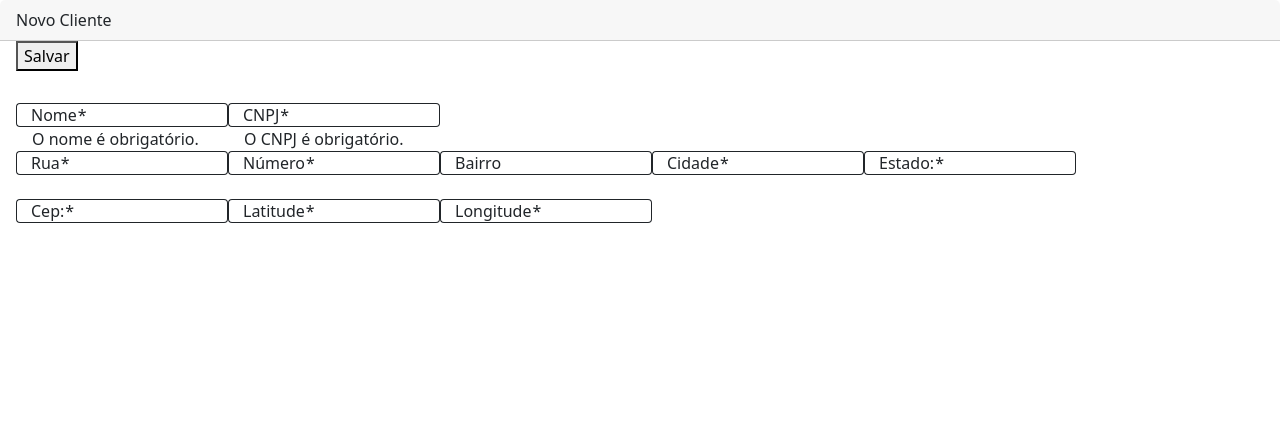
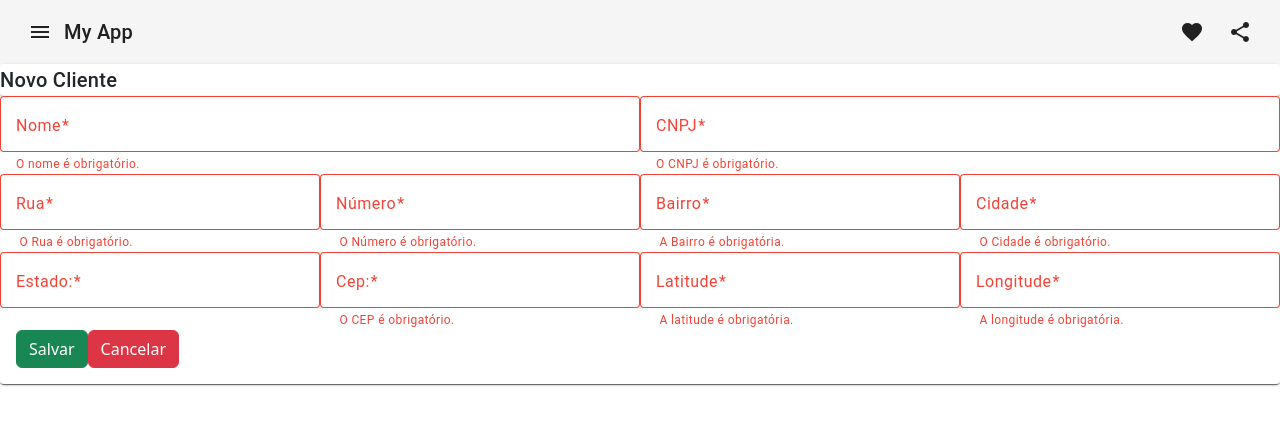
Before and after one commit to GabrielPires011/transporte-logistica, an Angular app in the folder transporte-logistica-web/: page /cliente/novo in a window 1280 px wide. Both pictures are taken after a click on the button "Salvar". Shown: the top 424 px of the page. Built offline with nearby package versions, Linux system fonts and the light colour scheme.

Commit message:
AppRoutingModule criado

```diff
--- a/transporte-logistica-web/src/app/app.component.css
+++ b/transporte-logistica-web/src/app/app.component.css
@@ -0,0 +1,3 @@
+.example-spacer {
+  flex: 1 1 auto;
+}
--- a/transporte-logistica-web/src/app/app.component.html
+++ b/transporte-logistica-web/src/app/app.component.html
@@ -1 +1,14 @@
-<app-cliente-formulario></app-cliente-formulario>
+<mat-toolbar>
+  <button mat-icon-button class="example-icon" aria-label="Example icon-button with menu icon">
+    <mat-icon>menu</mat-icon>
+  </button>
+  <span>My App</span>
+  <span class="example-spacer"></span>
+  <button mat-icon-button class="example-icon favorite-icon" aria-label="Example icon-button with heart icon">
+    <mat-icon>favorite</mat-icon>
+  </button>
+  <button mat-icon-button class="example-icon" aria-label="Example icon-button with share icon">
+    <mat-icon>share</mat-icon>
+  </button>
+</mat-toolbar>
+<router-outlet></router-outlet>
--- a/transporte-logistica-web/src/app/pagina/cliente/formulario/cliente-formulario.component.html
+++ b/transporte-logistica-web/src/app/pagina/cliente/formulario/cliente-formulario.component.html
@@ -1,92 +1,117 @@
 <mat-card class="card">
-  <mat-card-title class="card-header">Novo Cliente</mat-card-title>
-  <mat-card-content class="card-body">
-    <button (click)="salvar()">Salvar</button>
-  </mat-card-content>
+  <mat-card class="card">
+    <mat-card-title class="mat-mdc-card-title">Novo Cliente</mat-card-title>
   </mat-card>
   <mat-card class="card">
+    <div class="form-row">
+      <div class="col-xs-12">
         <form [formGroup]="formGroup">
-    <div class="card-body">
-      <mat-form-field appearance="outline">
+          <div class="col-xs-12">
+            <mat-form-field appearance="outline" class="form-group col-md-6">
               <mat-label>Nome</mat-label>
-        <input matInput formControlName="nome">
+              <input class="form-control" matInput formControlName="nome">
               <mat-error *ngIf="formGroup.get('nome')?.invalid && formGroup.get('nome')?.touched">O nome é obrigatório.
               </mat-error>
             </mat-form-field>
-      <mat-form-field appearance="outline">
+            <mat-form-field appearance="outline" class="form-group col-md-6">
               <mat-label>CNPJ</mat-label>
-        <input matInput formControlName="cnpj">
+              <input maxlength="14" matInput formControlName="cnpj">
               <mat-error *ngIf="formGroup.get('cnpj')?.invalid && formGroup.get('cnpj')?.touched">O CNPJ é obrigatório.
               </mat-error>
             </mat-form-field>
 
             <div formGroupName="endereco">
-        <mat-form-field appearance="outline">
+              <mat-form-field appearance="outline" class="form-group col-md-3">
                 <mat-label>Rua</mat-label>
-          <input matInput formControlName="rua">
-          <mat-error *ngIf="formGroup.get('rua')?.invalid && formGroup.get('rua')?.touched">O Rua
+                <input maxlength="255" matInput formControlName="rua">
+                <mat-error
+                  *ngIf="formGroup?.get('endereco')?.get('rua')?.invalid && formGroup?.get('endereco')?.get('rua')?.touched">
+                  O Rua
                   é
                   obrigatório.
                 </mat-error>
               </mat-form-field>
-        <mat-form-field appearance="outline">
+              <mat-form-field appearance="outline" class="form-group col-md-3">
                 <mat-label>Número</mat-label>
-          <input matInput formControlName="numero">
-          <mat-error *ngIf="formGroup.get('numero')?.invalid && formGroup.get('numero')?.touched">O
+                <input maxlength="10" matInput formControlName="numero">
+                <mat-error
+                  *ngIf="formGroup?.get('endereco')?.get('numero')?.invalid && formGroup?.get('endereco')?.get('numero')?.touched">
+                  O
                   Número
                   é
                   obrigatório.
                 </mat-error>
               </mat-form-field>
-        <mat-form-field appearance="outline">
+              <mat-form-field appearance="outline" class="form-group col-md-3">
                 <mat-label>Bairro</mat-label>
-          <input matInput formControlName="bairro">
-          <mat-error *ngIf="formGroup.get('bairro')?.invalid && formGroup.get('bairro')?.touched">A
+                <input matInput maxlength="255" formControlName="bairro">
+                <mat-error
+                  *ngIf="formGroup?.get('endereco')?.get('bairro')?.invalid && formGroup?.get('endereco')?.get('bairro')?.touched">
+                  A
                   Bairro
                   é
                   obrigatória.
                 </mat-error>
               </mat-form-field>
-        <mat-form-field appearance="outline">
+              <mat-form-field appearance="outline" class="form-group col-md-3">
                 <mat-label>Cidade</mat-label>
-          <input matInput formControlName="cidade">
-          <mat-error *ngIf="formGroup.get('cidade')?.invalid && formGroup.get('cidade')?.touched">O
+                <input matInput maxlength="255" formControlName="cidade">
+                <mat-error
+                  *ngIf="formGroup?.get('endereco')?.get('cidade')?.invalid && formGroup?.get('endereco')?.get('cidade')?.touched">
+                  O
                   Cidade
                   é
                   obrigatório.
                 </mat-error>
               </mat-form-field>
-        <mat-form-field appearance="outline">
+              <mat-form-field appearance="outline" class="form-group col-md-3">
                 <mat-label>Estado:</mat-label>
-          <input matInput formControlName="estado">
-          <mat-error *ngIf="formGroup.get('estado')?.invalid && formGroup.get('estado:')?.touched">O
+                <input maxlength="2" matInput formControlName="estado">
+                <mat-error
+                  *ngIf="formGroup?.get('endereco')?.get('estado')?.invalid && formGroup?.get('endereco')?.get('estado:')?.touched">
+                  O
                   Estado é
                   obrigatório.
                 </mat-error>
               </mat-form-field>
-        <mat-form-field appearance="outline">
+              <mat-form-field appearance="outline" class="form-group col-md-3">
                 <mat-label>Cep:</mat-label>
-          <input matInput formControlName="cep">
-          <mat-error *ngIf="formGroup.get('cep')?.invalid && formGroup.get('cep')?.touched">O CEP é
+                <input maxlength="8" matInput formControlName="cep">
+                <mat-error
+                  *ngIf="formGroup?.get('endereco')?.get('cep')?.invalid && formGroup?.get('endereco')?.get('cep')?.touched">
+                  O CEP é
                   obrigatório.
                 </mat-error>
               </mat-form-field>
-        <mat-form-field appearance="outline">
+              <mat-form-field appearance="outline" class="form-group col-md-3">
                 <mat-label>Latitude</mat-label>
                 <input matInput formControlName="latitude">
-          <mat-error *ngIf="formGroup.get('latitude')?.invalid && formGroup.get('latitude')?.touched">
+                <mat-error
+                  *ngIf="formGroup?.get('endereco')?.get('latitude')?.invalid && formGroup?.get('endereco')?.get('latitude')?.touched">
                   A latitude é obrigatória.
                 </mat-error>
               </mat-form-field>
 
-        <mat-form-field appearance="outline">
+              <mat-form-field appearance="outline" class="form-group col-md-3">
                 <mat-label>Longitude</mat-label>
                 <input matInput formControlName="longitude">
-          <mat-error *ngIf="formGroup.get('longitude')?.invalid && formGroup.get('longitude')?.touched">
+                <mat-error
+                  *ngIf="formGroup?.get('endereco')?.get('longitude')?.invalid && formGroup?.get('endereco')?.get('longitude')?.touched">
                   A longitude é obrigatória.
                 </mat-error>
               </mat-form-field>
             </div>
           </div>
         </form>
+        <mat-card-content class="card-body">
+          <div class="row">
+            <div class="col-xs-12">
+              <button class="btn btn-success" type="submit" (click)="salvar()">Salvar</button>
+              <button class="btn btn-danger" type="button">Cancelar</button>
+            </div>
+          </div>
+        </mat-card-content>
+      </div>
+    </div>
   </mat-card>
+</mat-card>
--- a/transporte-logistica-web/src/app/pagina/cliente/formulario/cliente-formulario.component.ts
+++ b/transporte-logistica-web/src/app/pagina/cliente/formulario/cliente-formulario.component.ts
@@ -18,15 +18,15 @@ export class ClienteFormularioComponent implements OnInit {
     this.formGroup = this.fb.group({
       id: undefined,
       nome: ['', [Validators.required]],
-    cnpj: ['', [Validators.required]],
+      cnpj: ['', [Validators.required, Validators.pattern("^[0-9]*$")]],
       endereco: this.fb.group({
         id: undefined,
-      rua: ['', [Validators.required]],
-      numero: ['', [Validators.required]],
-      bairro: [''],
-      cidade: ['', [Validators.required]],
-      estado: ['', [Validators.required]],
-      cep: ['', [Validators.required]],
+        rua: ['', [Validators.required, Validators.maxLength(255)]],
+        numero: ['', [Validators.required, Validators.maxLength(10)]],
+        bairro: ['', [Validators.required, Validators.maxLength(255)]],
+        cidade: ['', [Validators.required, Validators.maxLength(255)]],
+        estado: ['', [Validators.required, Validators.maxLength(2)]],
+        cep: ['', [Validators.required, Validators.maxLength(8)]],
         latitude: ['', [Validators.required]],
         longitude: ['', [Validators.required]],
       })
--- a/transporte-logistica-web/src/index.html
+++ b/transporte-logistica-web/src/index.html
@@ -2,10 +2,11 @@
 <html lang="en">
 <head>
   <meta charset="utf-8">
-  <title>TransporteLogisticaWeb</title>
+  <title>Transporte Logistica Web</title>
   <base href="/">
   <meta name="viewport" content="width=device-width, initial-scale=1">
   <link rel="icon" type="image/x-icon" href="favicon.ico">
+  <link href="https://fonts.googleapis.com/icon?family=Material+Icons" rel="stylesheet">
 </head>
 <body>
   <app-root></app-root>
--- a/transporte-logistica-web/src/styles.css
+++ b/transporte-logistica-web/src/styles.css
@@ -1 +1 @@
-/* You can add global styles to this file, and also import other style files */
+@import "@angular/material/prebuilt-themes/indigo-pink.css";
```
Also changed, not shown: transporte-logistica-web/src/app/app.module.ts (+14 -3 lines), transporte-logistica-web/src/app/app.routing.module.ts (added, +13 -0 lines). Lines whose indentation alone changed are shown as unchanged.
